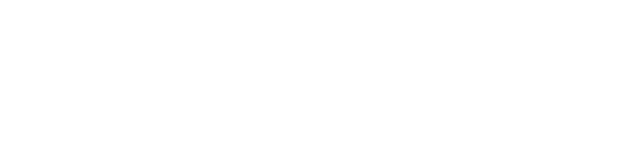
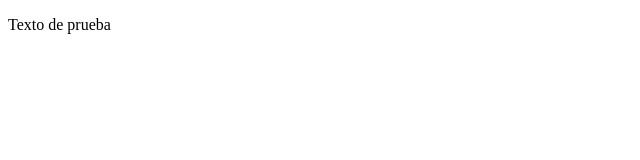
Before and after one commit to AjolotePrint/Shop, a plain HTML site: page index.html in a window 1280 px wide. Shown: the whole page, without its empty margins (0-640 px from the left). Drawn offline with Linux system fonts and the light colour scheme.

Commit message:
Texto de Prueba

```diff
--- a/index.html
+++ b/index.html
@@ -6,6 +6,6 @@
     <title>Document</title>
 </head>
 <body>
-
+    <p>Texto de prueba</p>
 </body>
 </html>
```
